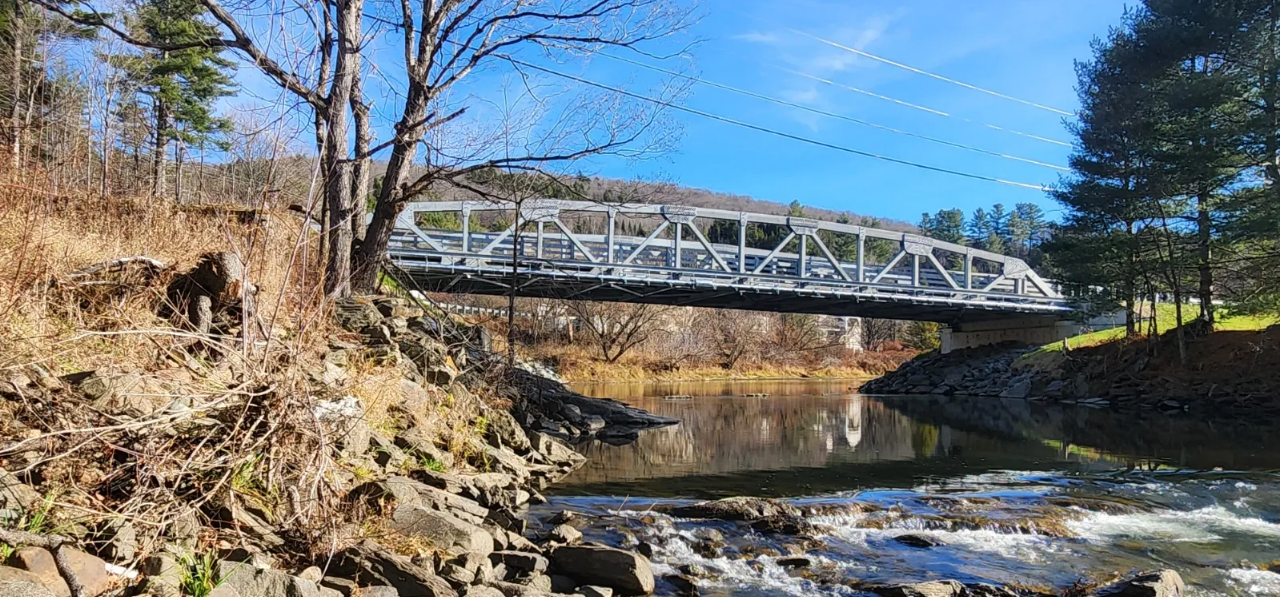
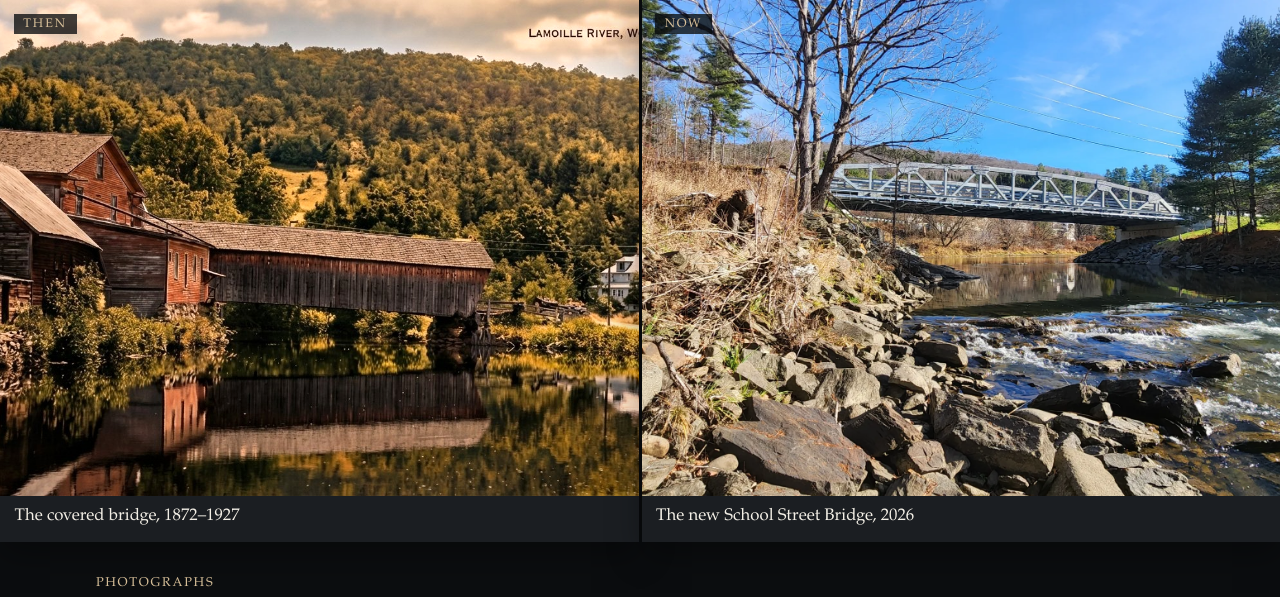
Before and after one commit to wheeleb/bridge-site, a plain HTML site: page index.html in a window 1280 px wide. Shown: the top 597 px of the page. Drawn offline with Linux system fonts and the light colour scheme.

Commit message:
Add a then-and-now hero at the top of the page.
Pair the covered bridge with the riverbank view of the new School Street Bridge, and open both in the existing lightbox.

Co-authored-by: wheeleb <wheeleb@users.noreply.github.com>

```diff
--- a/css/styles.css
+++ b/css/styles.css
@@ -107,22 +107,58 @@ a:hover {
   top: var(--space);
 }
 
-/* Hero: the photograph is full-bleed; the title sits in a solid bar beneath it. */
+/* Hero: then and now, side by side, with the title in a bar beneath. */
 
 .hero {
   background: #0b0d0f;
 }
 
-.hero-figure {
-  margin: 0;
+.then-now {
+  display: grid;
+  grid-template-columns: 1fr;
+  gap: 3px;
+  background: #0b0d0f;
 }
 
-.hero-figure img {
+.then-now-item {
+  position: relative;
+  box-shadow: none;
+}
+
+.then-now-item picture {
+  display: block;
+}
+
+.gallery-item.then-now-item img {
   width: 100%;
-  height: min(88vh, 56rem);
+  height: 58vw;
+  min-height: 15rem;
+  max-height: 26rem;
+  aspect-ratio: auto;
   object-fit: cover;
-  object-position: center 45%;
   background: #1a2228;
+}
+
+.then-now-then img {
+  object-position: center 46%;
+}
+
+.then-now-now img {
+  object-position: center 34%;
+}
+
+.then-now-label {
+  position: absolute;
+  top: 0.85rem;
+  left: 0.85rem;
+  margin: 0;
+  padding: 0.22rem 0.6rem 0.18rem;
+  background: rgba(11, 13, 15, 0.78);
+  color: var(--accent);
+  font-family: var(--font-serif);
+  font-size: 0.78rem;
+  letter-spacing: 0.16em;
+  text-transform: uppercase;
 }
 
 .hero-title {
@@ -438,6 +474,18 @@ a:hover {
   }
 }
 
+@media (min-width: 800px) {
+  .then-now {
+    grid-template-columns: 1fr 1fr;
+  }
+
+  .gallery-item.then-now-item img {
+    height: min(62vh, 34rem);
+    max-height: none;
+    min-height: 18rem;
+  }
+}
+
 @media (min-width: 640px) {
   .gallery-grid {
     grid-template-columns: 1fr 1fr;
--- a/index.html
+++ b/index.html
@@ -11,7 +11,18 @@
   <a class="skip-link" href="#intro">Skip to content</a>
 
   <header class="hero">
-    <figure class="hero-figure">
+    <div class="then-now">
+      <button type="button" class="gallery-item then-now-item then-now-then" data-full-jpg="images/full/covered-bridge-history.jpg" data-caption="The covered bridge, 1872–1927" data-alt="A historic red timber covered bridge and mill buildings reflected in the Lamoille River.">
+        <img
+          src="images/full/covered-bridge-history.jpg"
+          alt="A historic red timber covered bridge and mill buildings reflected in the Lamoille River."
+          width="1376"
+          height="768"
+          fetchpriority="high">
+        <span class="then-now-label">Then</span>
+        <span class="gallery-caption">The covered bridge, 1872–1927</span>
+      </button>
+      <button type="button" class="gallery-item then-now-item then-now-now" data-full-jpg="images/full/hero-from-riverbank.jpg" data-full-webp="images/full/hero-from-riverbank.webp" data-caption="The new School Street Bridge, 2026" data-alt="A gray steel Warren-style through-truss bridge seen from the low riverbank, with a rocky shore, rapids, and a clear blue sky.">
         <picture>
           <source type="image/webp" srcset="images/full/hero-from-riverbank.webp">
           <img
@@ -21,7 +32,10 @@
             height="1199"
             fetchpriority="high">
         </picture>
-    </figure>
+        <span class="then-now-label">Now</span>
+        <span class="gallery-caption">The new School Street Bridge, 2026</span>
+      </button>
+    </div>
     <div class="hero-title">
       <p class="eyebrow">Photographs</p>
       <h1>The Bridge</h1>
```
Lines whose indentation alone changed are shown as unchanged.
